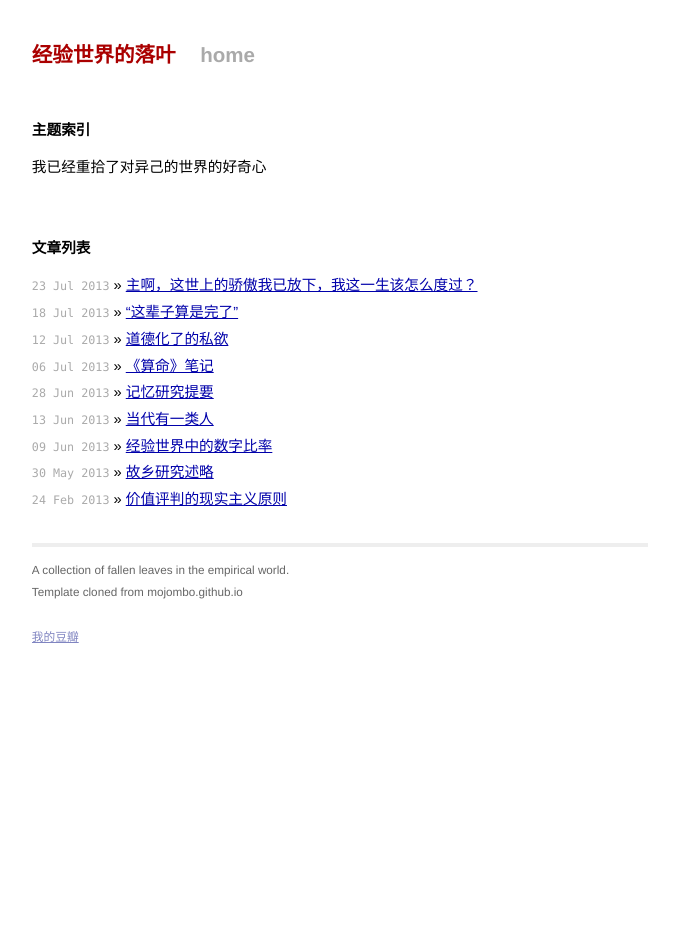
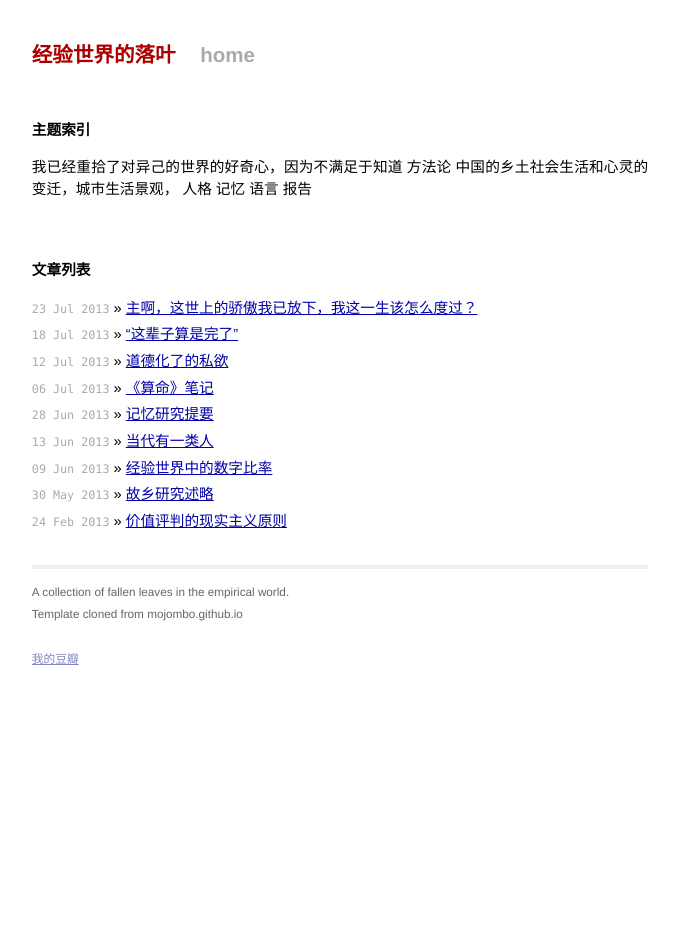
Before and after one commit to Firesletter/firesletter.github.io, a Jekyll site: the page built from index.html, in a window 1280 px wide. Shown: the whole page, without its empty margins (300-979 px from the left). Built offline with Jekyll 4.4.1, drawn with Linux system fonts in a browser that asks for light colours; Markdown is read by kramdown in place of the engine named in the settings.

Commit message:
Update index.html

```diff
--- a/index.html
+++ b/index.html
@@ -5,7 +5,11 @@
 <div id="index">
 </br>
 <h1>主题索引</h1>
-<p>我已经重拾了对异己的世界的好奇心</p></br></br>
+<p>我已经重拾了对异己的世界的好奇心，因为不满足于知道
+方法论
+中国的乡土社会生活和心灵的变迁，城市生活景观，
+  人格  记忆  语言   报告
+</p></br></br>
 </div>
 <div id="home">
   <h1>文章列表</h1>
```
